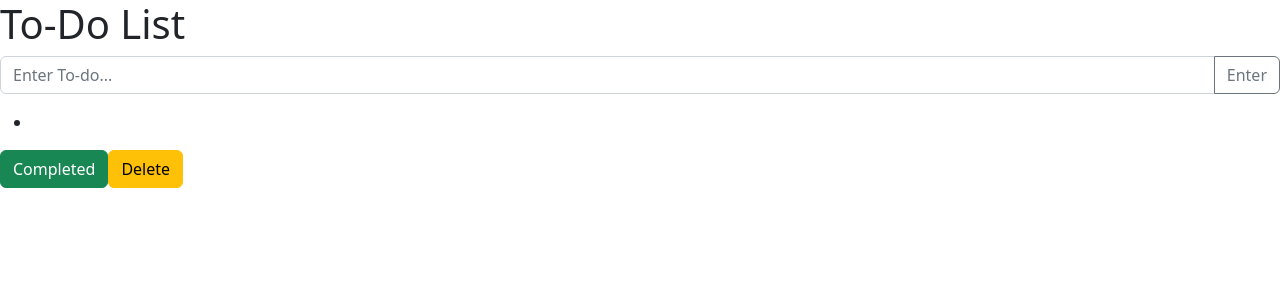
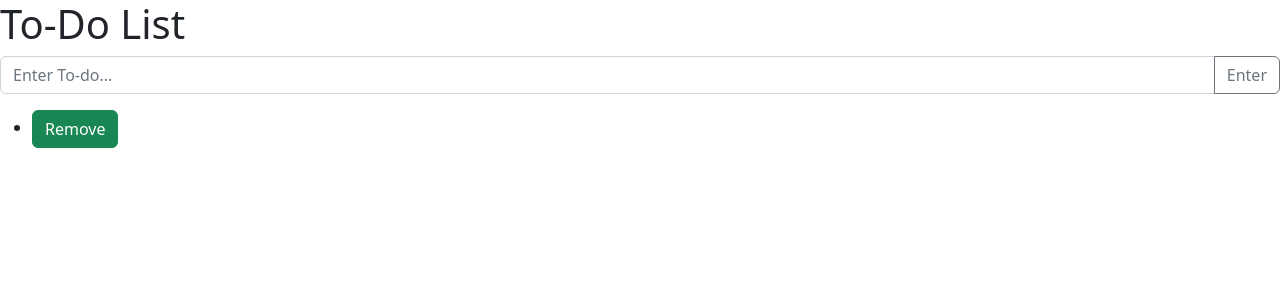
Before and after one commit to smcconaha/to-do-list, a React (Create React App) app in the folder app/: page / in a window 1280 px wide. Both pictures are taken after a click on the button "Enter". Shown: the top 300 px of the page. Built offline with nearby package versions, Linux system fonts and the light colour scheme.

Commit message:
Added onclick to removed todo item from copy of state array

```diff
--- a/app/src/components/Input.js
+++ b/app/src/components/Input.js
@@ -31,17 +31,23 @@ export default function Input(props) {
       <div>
         <ul>
           {todos.map(todo => (
-            <li key={todo.id}>{todo.title}</li> //looping thru id and displaying todo title
+            <li key={todo.id}>{todo.title}
+            <button
+              className="btn btn-success"
+              type="button"
+              onClick={() => {
+                console.log(todos);
+                const nextTodos = [...todos];
+                nextTodos.splice(todos.indexOf(todo), 1);
+                setTodos(nextTodos);
+            }}>
+              Remove
+            </button>
+            </li>
           ))}
         </ul>
       </div>
       <div>
-      <button
-        type="button"
-        className="btn btn-success">Completed</button>
-      <button
-        type="button"
-        className="btn btn-warning">Delete</button>
       </div>
     </div>
   );
```
